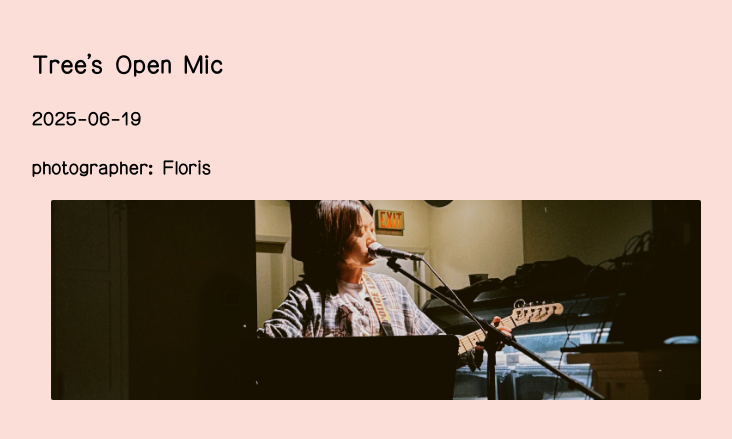
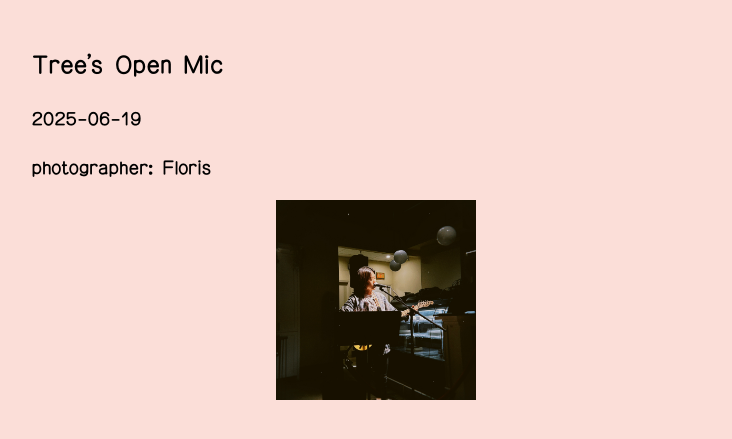
Before and after one commit to petitmi/website-st, a Flask app: page /gallery/trees-open-mic-June-19-2025 in a window 1280 px wide. Shown: the part 274-713 px from the top of the page, without its empty margins (264-996 px from the left). Run offline with Flask 3, Linux system fonts and the light colour scheme; some web fonts are replaced.

Commit message:
img size not crop

```diff
--- a/templates/gallery/detail.html
+++ b/templates/gallery/detail.html
@@ -9,8 +9,8 @@
     <div style="flex: 1 1 calc(33.333% - 10px); min-width: 200px;">
         <img src="{{ item['path'] }}"
              alt="{{ item['name'] }}"
-             style="width: 100%; height: 200px; object-fit: cover; border-radius: 2px;">
-    </div>
+             style="width: 100%; height: 200px; object-fit: contain;">
+            </div>
     {% endfor %}
 </div>
 {% endblock %}
```
